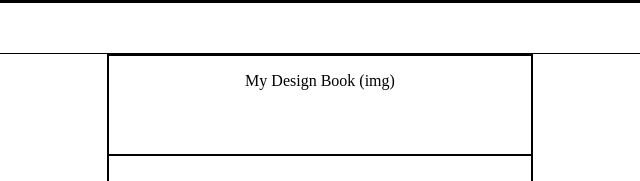
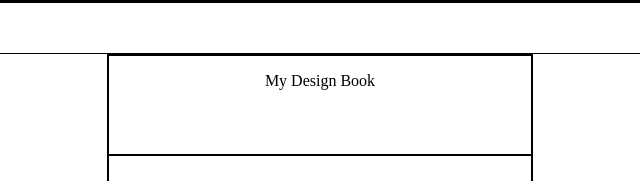
Before and after one commit to AaronDovTurkel/my_design_book, a website: page public/index.html in a window 1280 px wide. Shown: the top 181 px of the page, 321-961 px from the left. Drawn offline with nearby package versions, Linux system fonts and the light colour scheme.

Commit message:
removed html txt to trigger travis build

```diff
--- a/public/index.html
+++ b/public/index.html
@@ -32,7 +32,7 @@
 
         <main class="">
             <section class="sign_in-header">
-                <p>My Design Book (img)</p>
+                <p>My Design Book</p>
             </section>
             <section class="sign_in-main">
                 <form class="sign_in-main-form" action="">
```
